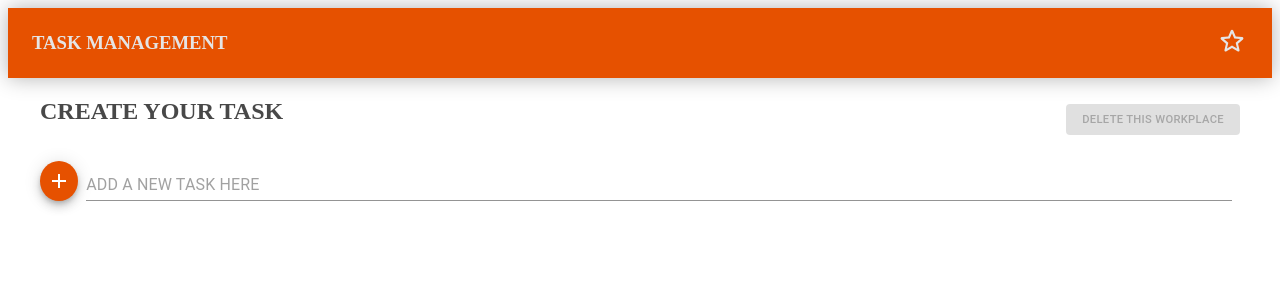
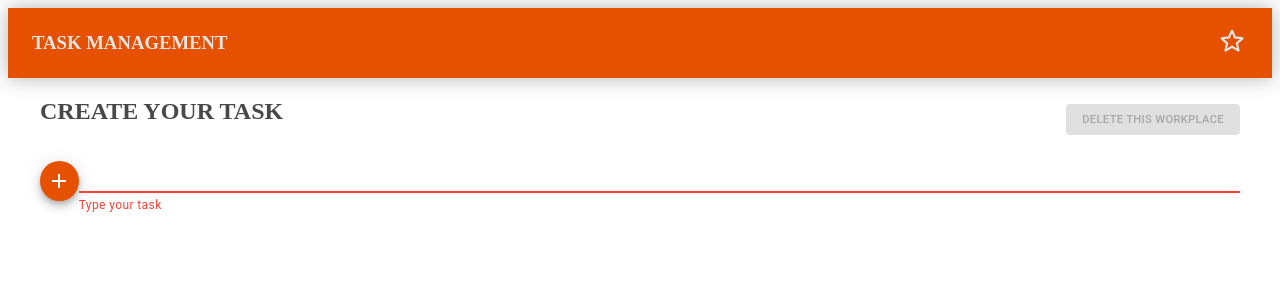
Before and after one commit to YumiKimbara/task-management-v2, a Next.js app in the folder client/: page / in a window 1280 px wide. Both pictures are taken after a click on the button "add". Shown: the top 300 px of the page. Built offline with nearby package versions, Linux system fonts and the light colour scheme.

Commit message:
show error text if user submit without text, set dependency on createNewTask function

```diff
--- a/client/src/Components/task/AddNewTask.js
+++ b/client/src/Components/task/AddNewTask.js
@@ -90,43 +90,39 @@ const OrangeTextField = withStyles({
 const AddNewTask = ({ checkKey, setConfetti, setOpen }) => {
   const classes = useStyles();
   const dispatch = useDispatch();
-  // const homeCtx = useContext(HomeContext);
 
   const [error, setError] = useState(false);
+  const [taskText, setTaskText] = useState("");
 
   // when task cards changed, set card's info to local strage
   // useEffect(() => {
   //   localStorage.setItem("task", JSON.stringify(homeCtx.storeTaskData));
   // }, [homeCtx.storeTaskData]);
 
-  const createNewTask = useCallback(() => {
-    //if text in the input is empty, show error message
-    // if (homeCtx.taskText.trim() === "") {
-    //   setError(true);
-    //   return;
-    // }
-    //if text in the input is not empty, store task with context API
-    // if (homeCtx.taskText.trim() !== "") {
-    //   homeCtx.dispatchHome({
-    //     type: "STORE_TASK",
-    //     payload: {
-    //       id: uuidv4(),
-    //       task: homeCtx.taskText,
-    //       isDone: false,
-    //       isKey: false,
-    //     },
-    //   });
-    // homeCtx.dispatchHome({
-    //   type: "TASK_TEXT",
-    //   payload: "",
-    // });
-    // }
-    // console.log("hey");
-    dispatch(
-      // createTask("hiii")
-      createTask({ id: uuidv4(), task: "test", isDone: false, isKey: false })
-    );
+  const taskTextHandler = useCallback((e) => {
+    setTaskText(e.target.value);
   }, []);
+
+  const createNewTask = useCallback(
+    (e) => {
+      //if text in the input is empty, show error message
+      if (taskText.trim() === "") {
+        setError(true);
+        return;
+      }
+      //if text in the input is not empty, store task with Redux
+      dispatch(
+        createTask({
+          id: uuidv4(),
+          task: taskText,
+          isDone: false,
+          isKey: false,
+        })
+      );
+      setTaskText("");
+    },
+    [taskText]
+  );
 
   useEffect(() => {
     dispatch(getTasks());
@@ -166,9 +162,11 @@ const AddNewTask = ({ checkKey, setConfetti, setOpen }) => {
         </div>
         <form
           className={classes.root}
+          // onChange={taskTextHandler}
           onKeyDown={(e) => {
-            // e.key === "Enter" && !homeCtx.isEditing && createTask();
-            e.key === "Enter" && createNewTask();
+            // if (e.key === "Enter" && !homeCtx.isEditing) return;
+            if (e.key !== "Enter") return;
+            createNewTask();
           }}
           onSubmit={(e) => {
             e.preventDefault();
@@ -185,12 +183,14 @@ const AddNewTask = ({ checkKey, setConfetti, setOpen }) => {
           </OrangeFab>
           {error ? (
             <TextField
+              value={taskText}
               error
               fullWidth
               helperText="Type your task"
               // value={homeCtx.taskText}
               onChange={(e) => {
                 setError(false);
+                taskTextHandler(e);
                 // homeCtx.dispatchHome({
                 //   type: "TASK_TEXT",
                 //   payload: e.target.value,
@@ -199,6 +199,7 @@ const AddNewTask = ({ checkKey, setConfetti, setOpen }) => {
             />
           ) : (
             <OrangeTextField
+              value={taskText}
               style={{ margin: 8 }}
               placeholder="ADD A NEW TASK HERE"
               fullWidth
@@ -208,6 +209,7 @@ const AddNewTask = ({ checkKey, setConfetti, setOpen }) => {
               }}
               // value={homeCtx.taskText}
               onChange={(e) => {
+                taskTextHandler(e);
                 // homeCtx.dispatchHome({
                 //   type: "TASK_TEXT",
                 //   payload: e.target.value,
--- a/client/tsconfig.json
+++ b/client/tsconfig.json
@@ -29,7 +29,7 @@
     "pages/api/tasks/index.js",
     "pages/index.js",
     "api/index.js",
-    "src/Components/task/AddNewTask.js",
+    "src/Components/task/AddNewTask.tsx",
     "src/Components/task/KeyTask.js",
     "src/Components/task/TaskCard.js",
     "src/Components/task/TaskDone.js",
```
Also changed, not shown: 1 other file (tests, documents, lock files or other folders).
